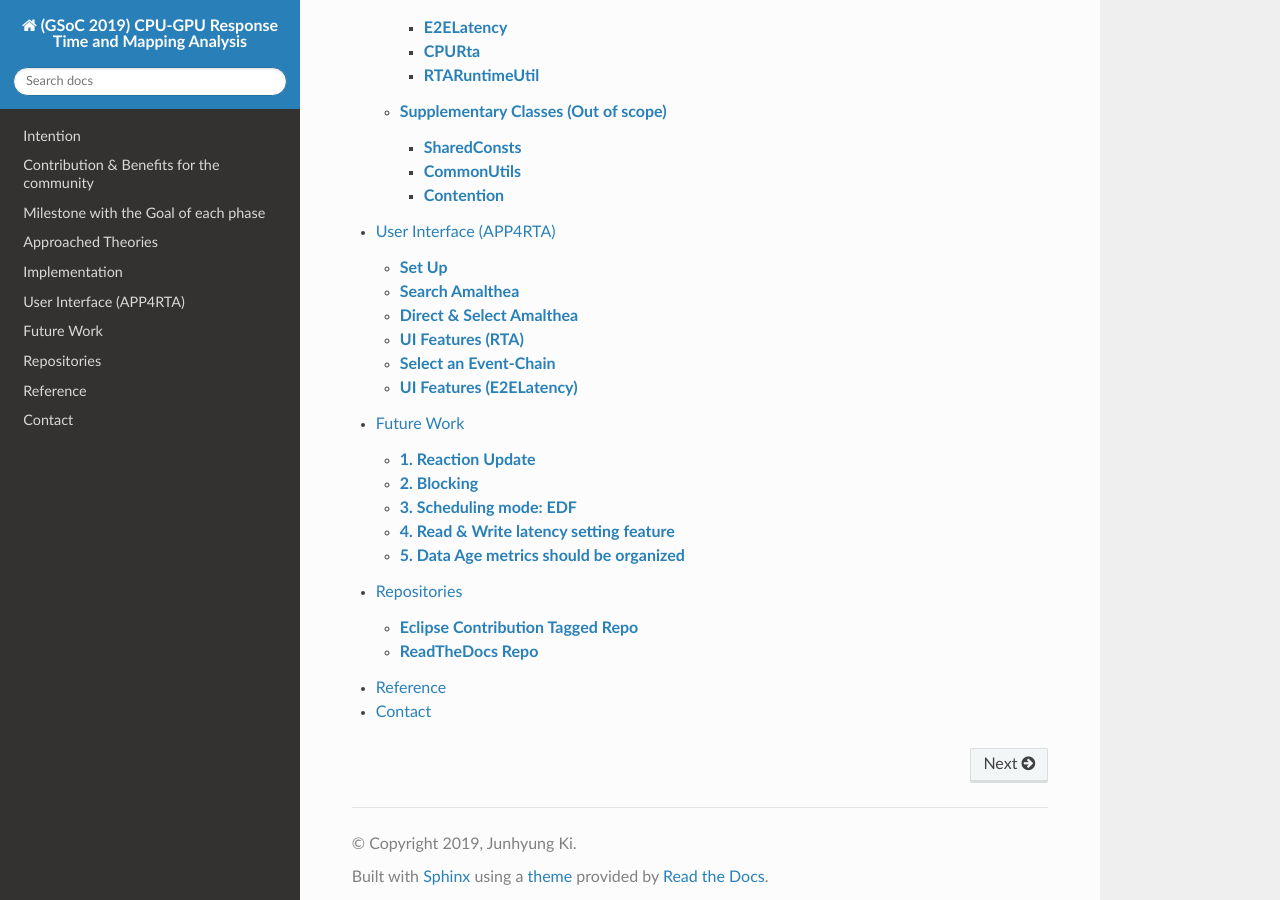
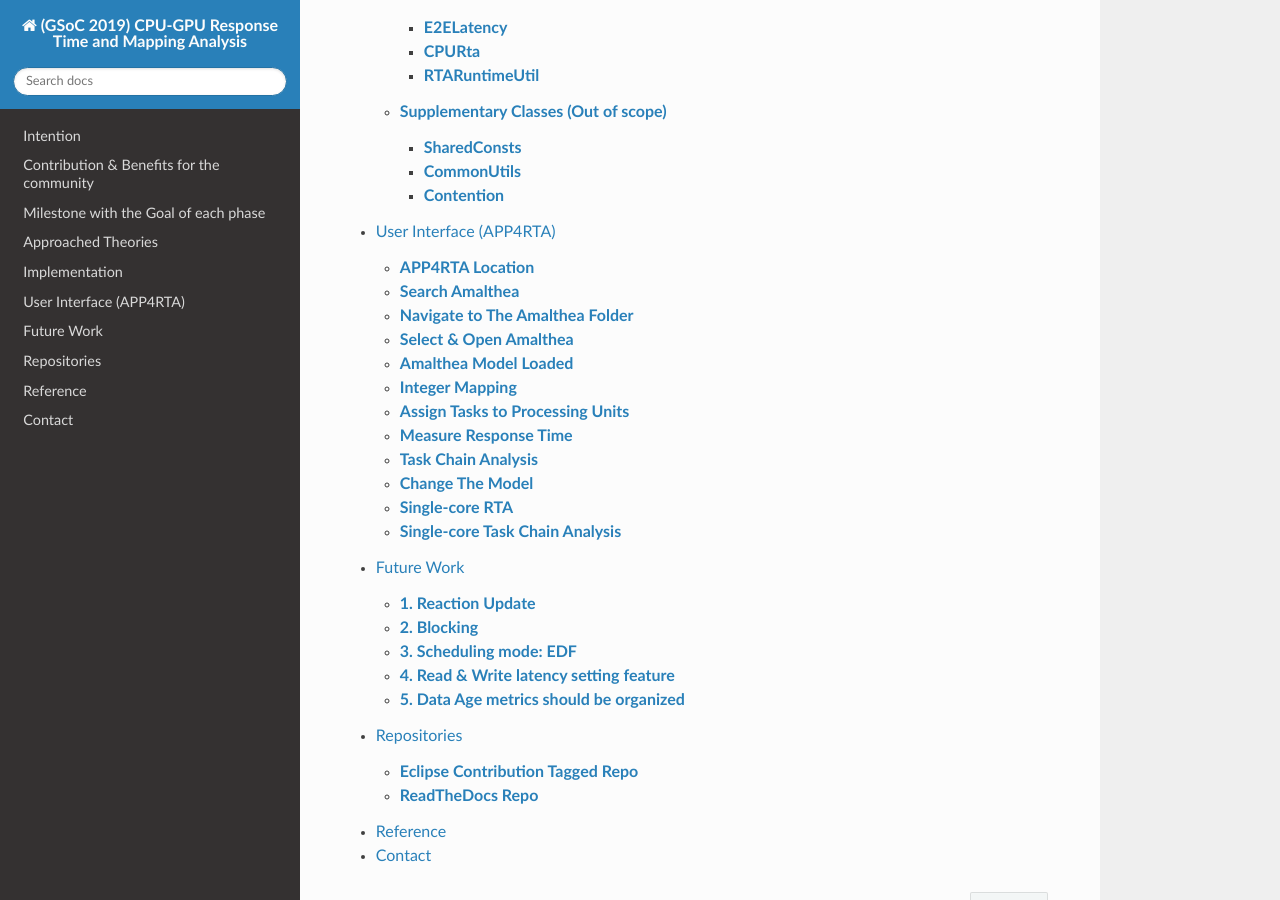
Before and after one commit to junh-ki/gsoc_doc, a Sphinx documentation site: the page built from docs/source/index.rst, in a window 1280 px wide and 900 px high, scrolled down 1719 px. Built offline with Sphinx 7.4.7 and the Read the Docs theme 2.0.0, drawn with Linux system fonts in a browser that asks for light colours; formulas are drawn with MathJax 3; some of the changed lines change nothing that is shown.

Commit message:
ui part updates

```diff
--- a/docs/source/contents/ui.rst
+++ b/docs/source/contents/ui.rst
@@ -1,109 +1,137 @@
 **User Interface (APP4RTA)**
 ############################
 
-.. _set-up:
+.. _app4rta-location:
 
-**Set Up**
-----------
+**APP4RTA Location**
+--------------------
 
-For analyzing response time & end-to-end event-chain latency
+.. image:: /_images/app4rta/0.png
+	:width: 800
+	:alt: 0
 
-.. image:: /_images/app4rta/main.png
-	:width: 800
-	:alt: main
-
-Before executing the code, please install the Java GUI softwares.
-
-* To install Java GUI softwares:
-1. Eclipse > `Help`
-2. `Install New Software` > Work with: Eclipse Repository (http://download.eclipse.org/releases/oxygen)
-3. `General Purpose Tools` > all click from `Swing Designer` to `WindowBuilder XML Core (requires Eclipse WTP/WST)`
-4. `Next` > `Next` > `accept` > `Finish`
+Run `APP4RTA.java` in `org.eclipse.app4mc.gsoc_rta.ui` package.
 
 .. _search-amalthea:
 
 **Search Amalthea**
 -------------------
 
-.. image:: /_images/app4rta/0.png
+.. image:: /_images/app4rta/1.png
 	:width: 800
-	:alt: 0
-
-Run `APP4RTA.java` in `org.eclipse.app4mc.gsoc_rta.ui` package, then this window will show up.
-Based on the horizontal line on the middle, the upper part is for response time & mapping analysis, and the lower part is for end-to-end event-chain latency analysis.
-The first thing to do is deciding a target Amalthea model.
-
-**1.** The window browser for searching Amalthea models shows up when the `Search Amalthea` button clicked.
-
-.. _direct-select-amalthea:
-
-**Direct & Select Amalthea**
-----------------------------
-
-.. image:: /_images/app4rta/1.png
-	:width: 400
 	:alt: 1
 
-**2.** When the search browser shows up, direct to the path where the target Amalthea model file is located and select the model file.
+Based on the horizontal line on the middle, the upper part is for response time and mapping analysis and the lower part is for end-to-end event chain latency analysis. The first thing to do is deciding a target Amalthea model. Click the `Search Amalthea` button.
 
-**3.** Click the `Open` button.
+.. _navigate-amalthea:
 
-.. _features-rta:
-
-**UI Features (RTA)**
------------------------------------------------
+**Navigate to The Amalthea Folder**
+-----------------------------------
 
 .. image:: /_images/app4rta/2.png
-	:width: 600
+	:width: 400
 	:alt: 2
 
-Then the empty space will be filled with the the tasks and processing units of the selected model.
-On the left-hand side, tasks' names with empty boxes can be found.
-On the right-hand side, seven pairs of lists are seen (It means the selected model has seven processing units).
-The list on the left side of each pair is for listing names of the tasks which are mapped to the corresponding processing unit while one on the right side is for listing response times of the corresponding tasks.
-Basically, we can map the tasks with these boxes by entering the number of each processing unit which is stated on the top of the lists on the left-side.
+Navigate to the folder where the target Amalthea model file is located.
 
-**4.** The user can either manually type numbers for every box or simply click the `Default IA` button which would automatically fill up every box with the pre-defined integer array values.
+.. _select-open-amalthea:
 
-**5.** Once every `PU Num` box is filled, click `Enter IA` button to assign tasks to processing units according to each integer value. Once this is done, the mapped tasks would appear on the left-side lists.
+**Select & Open Amalthea**
+--------------------------
 
-**6.** Choose the offloading mode between `Synchronous` case and `Asynchronous` case.
+.. image:: /_images/app4rta/3.png
+	:width: 600
+	:alt: 3
 
-**7.** Choose the execution case between `Worst` case and `Average` case and `Best` case.
+Select and open an Amalthea file. In this example, a multi-core Amalthea model is chosen.
 
-**8.** By clicking the `Calculate` button, all calculation results will be printed out on the text-fields (`Schedulability`, `Cumulated Memory-Access Cost`, `Cumulated Contention`, `Computation`).
+.. _amalthea-loaded:
 
-For the implementation details, see :ref:`CPURta-reference`.
-
-.. _select-event-chain:
-
-**Select an Event-Chain**
+**Amalthea Model Loaded**
 -------------------------
 
-.. image:: /_images/app4rta/3.png
+.. image:: /_images/app4rta/4.png
 	:width: 800
-	:alt: 3
-
-The event-chain combo-box becomes visible once the user clicks `Enter IA` to assign tasks to processing units according to each integer value in the boxes.
-
-**9.** To analyze end-to-end event-chain latency, an event-chain in the combo-box should be selected first.
-
-.. _features-e2elatency:
-
-**UI Features (E2ELatency)**
----------------------------------------------
-
-.. image:: /_images/app4rta/4.png
-	:width: 600
 	:alt: 4
 
-**10.** Select the communication paradigm between direct Communication and implicit communication.
+After a model is loaded, it shows all the tasks (1) and processing units (2) that the selected model has.
 
-**11.** Finally, click the `Calculate` button.
+.. _integer-mapping:
 
-Then all calculation results regarding reaction, age of data, task-chain in the worst and best cases will be printed out to the corresponding text fields or lists.
+**Integer Mapping**
+-------------------
 
-For the implementation details, see :ref:`E2ELatency-reference`.
+.. image:: /_images/app4rta/5.png
+    :width: 800
+    :alt: 5
+
+When the `Default IA` (1) button is clicked, each task's box (2) is automatically filled with an integer number. This indicates that a task is about to be mapped to the corresponding identity number of processing unit. One can also write an integer number in each box manually. The `Default IA` means an integer array to map all the tasks to processing units and that is specifically designed to make the `ChallengeModel_TCs.amxmi` model schedulable. Therefore it is always possible that it does not serve for other multi-core models. However, the `Default IA` would only contain numbers of 0 when a single-core model is loaded.
+
+.. _assign-tasks:
+
+**Assign Tasks to Processing Units**
+------------------------------------
+
+.. image:: /_images/app4rta/6.png
+    :width: 800
+    :alt: 6
+
+When the `Enter IA` (1) button is clicked, each task is mapped to the corresponding processing unit (2). Since there are 7 processing units in the `ChallengeModel_TCs.amxmi` model, it shows 7 pairs of lists. The list on the left side of each pair is for listing names of the tasks that are mapped to the corresponding processing unit while one on the right side is for listing response times of the corresponding tasks.
+
+.. _measure-rt:
+
+**Measure Response Time**
+-------------------------
+
+.. image:: /_images/app4rta/7.png
+    :width: 800
+    :alt: 7
+
+(1) Choose the offloading mode between `Synchronous` case and `Asynchronous` case. (2) Choose the execution case between `Worst-`, `Average-`, and `Best-Case`. (3) By clicking the `Calculate` button, each task's response time is calculated and printed on the right list of each list pair (4). All analysis results appear in (5) which include: `Schedulability`, `Cumulated Memory-Access Cost`, `Cumulated Contention`, `Computation`, and `Response Time Sum`.
+
+.. _tc-analysis:
+
+**Task Chain Analysis**
+-----------------------
+
+.. image:: /_images/app4rta/8.png
+    :width: 800
+    :alt: 8
+
+Now that every task's response time is measured, it is possible to measure end-to-end task chain latency with the derived task response times. (1) To analyze end-to-end task chain latency, a task chain in the combo-box should be selected first. (2) Click the `Calculate` button, then the selected task chain would be illustrated (3) and all measurement results would also be printed out (4)(5). Since the observed Amalthea model is a multi-core model here, the single-core analysis results are not available (5).
+
+.. _change-model:
+
+**Change The Model**
+--------------------
+
+.. image:: /_images/app4rta/9.png
+    :width: 800
+    :alt: 9
+
+It is possible to change the observed model without clicking the `Reset` buttons. Apply the same process but this time with the `ChallengeModel_SingleTCs.amxmi` file that is a single-core Amalthea model (1) (2) (3).
+
+.. _single-rta:
+
+**Single-core RTA**
+-------------------
+
+.. image:: /_images/app4rta/10.png
+    :width: 800
+    :alt: 10
+
+The `ChallengeModel_SingleTCs.amxmi` model only has one processing unit with four tasks. As it is already mentioned, the `Default IA` only contains numbers of 0 because a single-core model is loaded this time. The process is the same.
+
+.. _single-tca:
+
+**Single-core Task Chain Analysis**
+-----------------------------------
+
+.. image:: /_images/app4rta/11.png
+	:width: 600
+	:alt: 11
+
+Now that every task's response time is measured, it is possible to measure end-to-end task chain latency with the derived task response times. The process is the same. However, a single-core model is analyzed this time. Therefore, latency results regarding single-core are only available while multi-core results are not in this case.
 
 |
 
```
Also changed, not shown: docs/source/_images/app4rta/0.png, docs/source/_images/app4rta/1.png, docs/source/_images/app4rta/10.PNG (added), docs/source/_images/app4rta/11.PNG (added), docs/source/_images/app4rta/2.png, docs/source/_images/app4rta/3.png, docs/source/_images/app4rta/4.png, docs/source/_images/app4rta/5.PNG (added), docs/source/_images/app4rta/6.PNG (added), docs/source/_images/app4rta/7.PNG (added), docs/source/_images/app4rta/8.PNG (added), docs/source/_images/app4rta/9.PNG (added), docs/source/_images/app4rta/main.png (deleted), 1 other file.
